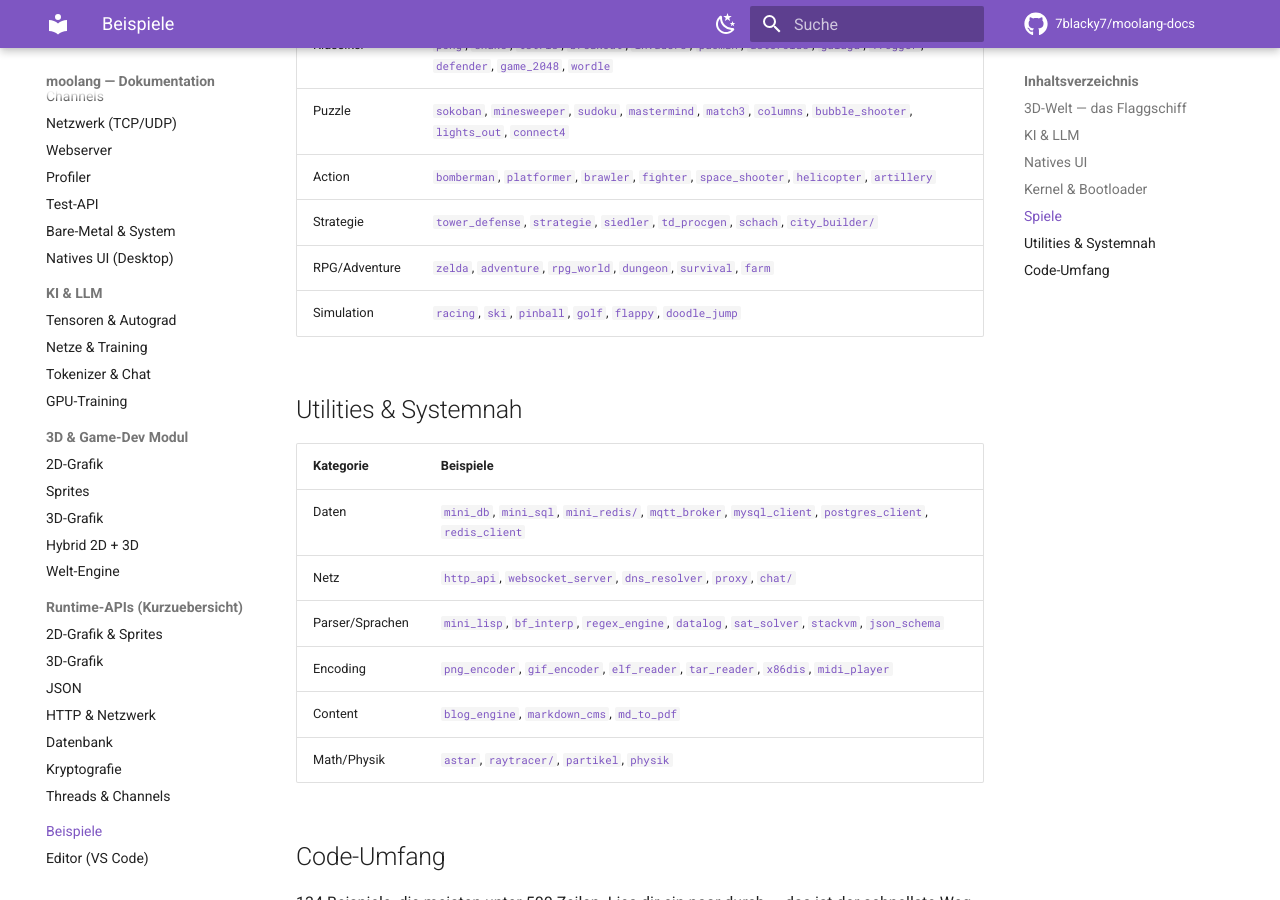
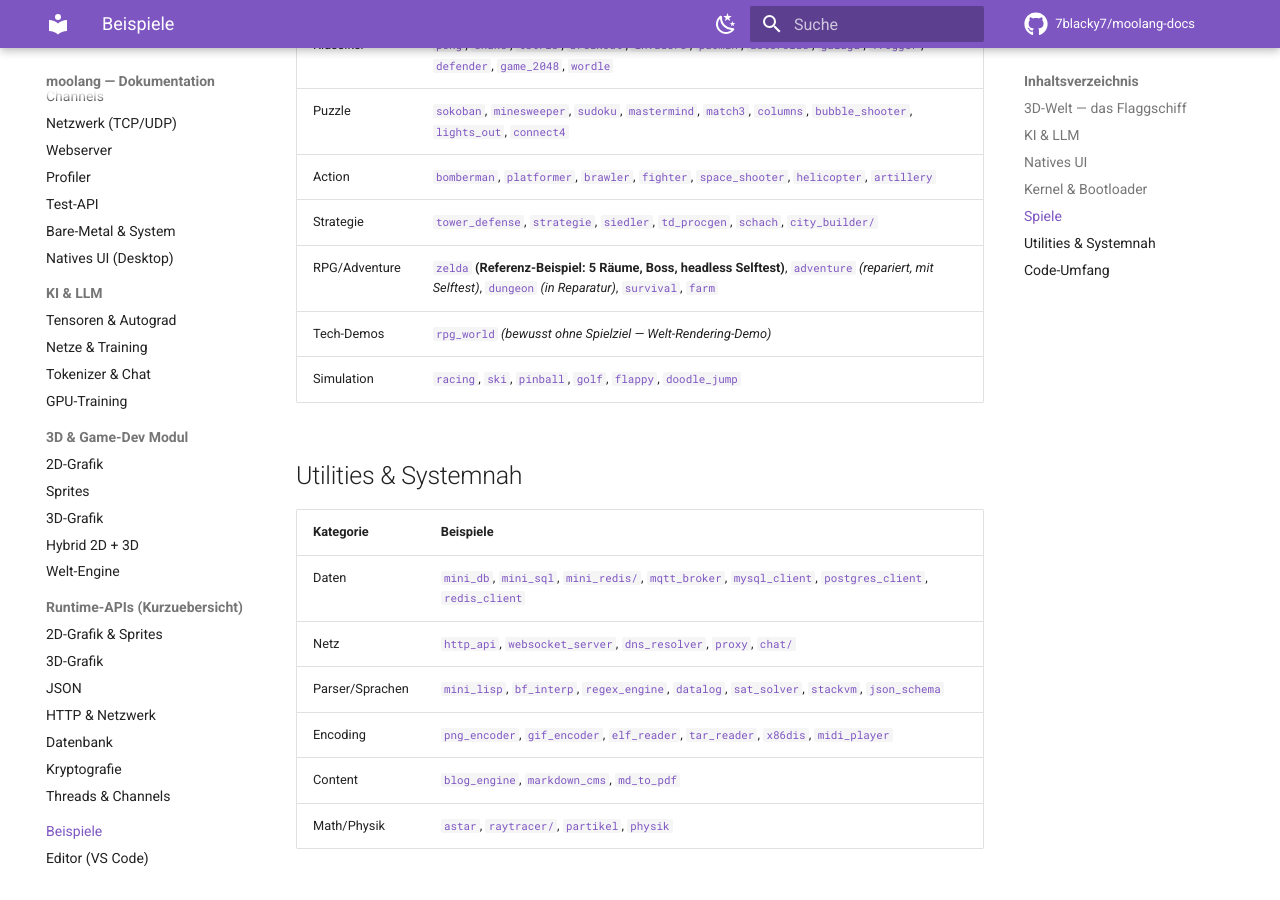
Before and after one commit to 7blacky7/moolang-docs, an MkDocs documentation site: the page built from docs/beispiele.md, in a window 1280 px wide and 900 px high, scrolled down 2401 px. Built offline with MkDocs 1.6.1 and Material for MkDocs 9.7.7, drawn with Linux system fonts in a browser that asks for light colours; comment, search, counter and statistics services are not loaded.

Commit message:
docs(beispiele): Triage Runde 1 sichtbar — zelda Referenz-Beispiel, adventure repariert, dungeon in Reparatur, rpg_world als Tech-Demo

```diff
--- a/docs/beispiele.md
+++ b/docs/beispiele.md
@@ -67,7 +67,8 @@ Verwandt: [`voxel_sandbox.moo`](https://github.com/7blacky7/moo/blob/master/beis
 | Puzzle | [`sokoban`](https://github.com/7blacky7/moo/blob/master/beispiele/sokoban.moo), [`minesweeper`](https://github.com/7blacky7/moo/blob/master/beispiele/minesweeper.moo), [`sudoku`](https://github.com/7blacky7/moo/blob/master/beispiele/sudoku.moo), [`mastermind`](https://github.com/7blacky7/moo/blob/master/beispiele/mastermind.moo), [`match3`](https://github.com/7blacky7/moo/blob/master/beispiele/match3.moo), [`columns`](https://github.com/7blacky7/moo/blob/master/beispiele/columns.moo), [`bubble_shooter`](https://github.com/7blacky7/moo/blob/master/beispiele/bubble_shooter.moo), [`lights_out`](https://github.com/7blacky7/moo/blob/master/beispiele/lights_out.moo), [`connect4`](https://github.com/7blacky7/moo/blob/master/beispiele/connect4.moo) |
 | Action | [`bomberman`](https://github.com/7blacky7/moo/blob/master/beispiele/bomberman.moo), [`platformer`](https://github.com/7blacky7/moo/blob/master/beispiele/platformer.moo), [`brawler`](https://github.com/7blacky7/moo/blob/master/beispiele/brawler.moo), [`fighter`](https://github.com/7blacky7/moo/blob/master/beispiele/fighter.moo), [`space_shooter`](https://github.com/7blacky7/moo/blob/master/beispiele/space_shooter.moo), [`helicopter`](https://github.com/7blacky7/moo/blob/master/beispiele/helicopter.moo), [`artillery`](https://github.com/7blacky7/moo/blob/master/beispiele/artillery.moo) |
 | Strategie | [`tower_defense`](https://github.com/7blacky7/moo/blob/master/beispiele/tower_defense.moo), [`strategie`](https://github.com/7blacky7/moo/blob/master/beispiele/strategie.moo), [`siedler`](https://github.com/7blacky7/moo/blob/master/beispiele/siedler.moo), [`td_procgen`](https://github.com/7blacky7/moo/blob/master/beispiele/td_procgen.moo), [`schach`](https://github.com/7blacky7/moo/blob/master/beispiele/schach.moo), [`city_builder/`](https://github.com/7blacky7/moo/tree/master/beispiele/city_builder) |
-| RPG/Adventure | [`zelda`](https://github.com/7blacky7/moo/blob/master/beispiele/zelda.moo), [`adventure`](https://github.com/7blacky7/moo/blob/master/beispiele/adventure.moo), [`rpg_world`](https://github.com/7blacky7/moo/blob/master/beispiele/rpg_world.moo), [`dungeon`](https://github.com/7blacky7/moo/blob/master/beispiele/dungeon.moo), [`survival`](https://github.com/7blacky7/moo/blob/master/beispiele/survival.moo), [`farm`](https://github.com/7blacky7/moo/blob/master/beispiele/farm.moo) |
+| RPG/Adventure | [`zelda`](https://github.com/7blacky7/moo/blob/master/beispiele/zelda.moo) **(Referenz-Beispiel: 5 Räume, Boss, headless Selftest)**, [`adventure`](https://github.com/7blacky7/moo/blob/master/beispiele/adventure.moo) *(repariert, mit Selftest)*, [`dungeon`](https://github.com/7blacky7/moo/blob/master/beispiele/dungeon.moo) *(in Reparatur)*, [`survival`](https://github.com/7blacky7/moo/blob/master/beispiele/survival.moo), [`farm`](https://github.com/7blacky7/moo/blob/master/beispiele/farm.moo) |
+| Tech-Demos | [`rpg_world`](https://github.com/7blacky7/moo/blob/master/beispiele/rpg_world.moo) *(bewusst ohne Spielziel — Welt-Rendering-Demo)* |
 | Simulation | [`racing`](https://github.com/7blacky7/moo/blob/master/beispiele/racing.moo), [`ski`](https://github.com/7blacky7/moo/blob/master/beispiele/ski.moo), [`pinball`](https://github.com/7blacky7/moo/blob/master/beispiele/pinball.moo), [`golf`](https://github.com/7blacky7/moo/blob/master/beispiele/golf.moo), [`flappy`](https://github.com/7blacky7/moo/blob/master/beispiele/flappy.moo), [`doodle_jump`](https://github.com/7blacky7/moo/blob/master/beispiele/doodle_jump.moo) |
 
 ## Utilities & Systemnah
```
